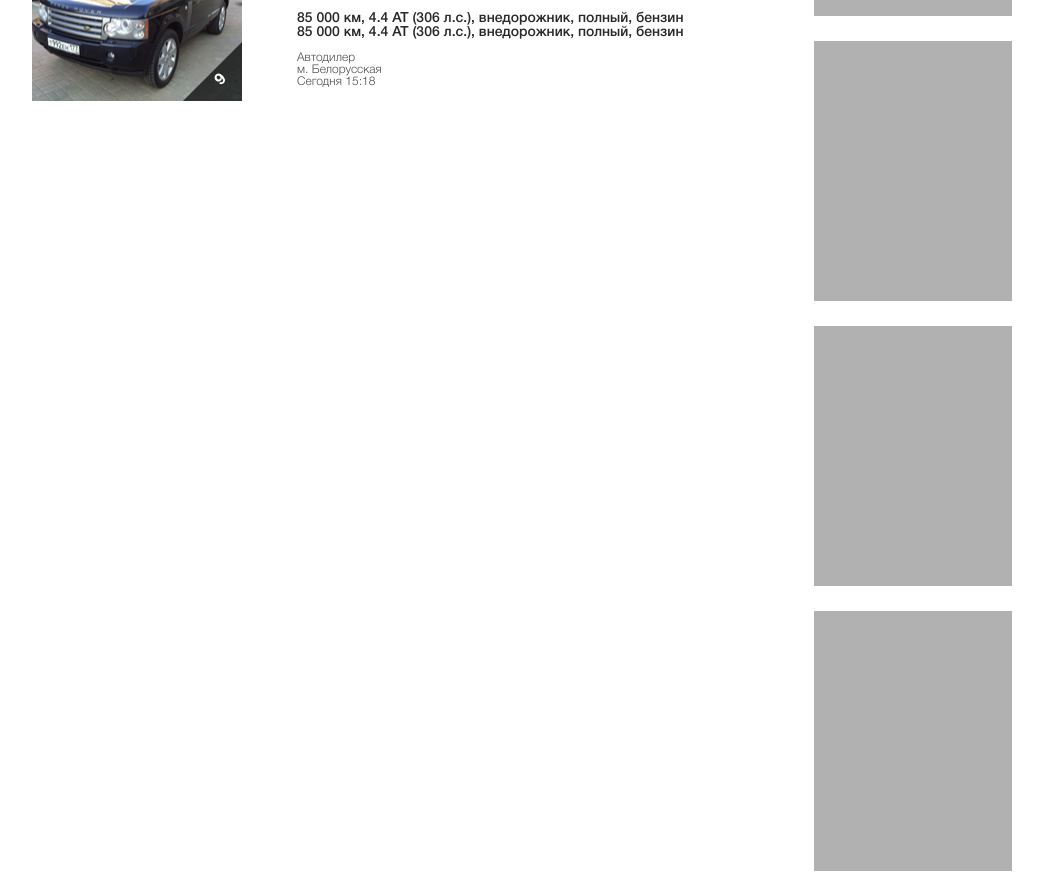
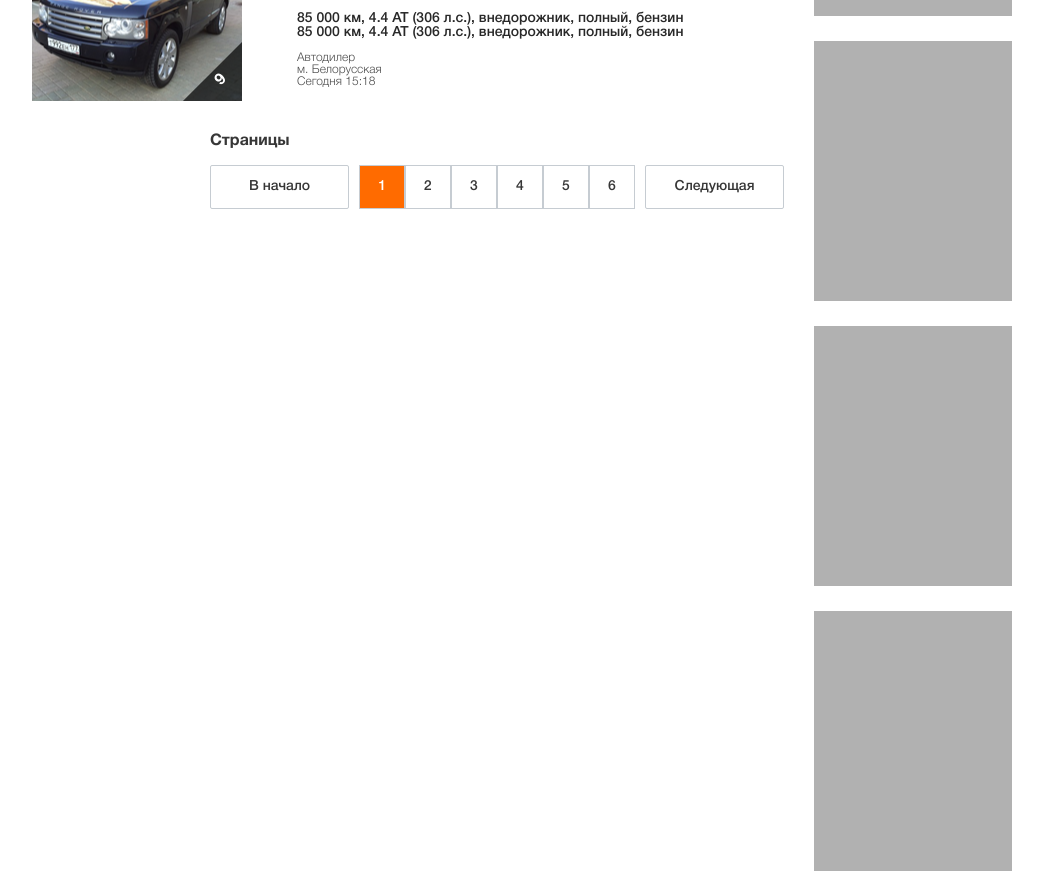
Before and after one commit to Kirbaba/carbax.ru, a plain HTML site: page fleamarket.html in a window 1280 px wide. Shown: the part 1877-2770 px from the top of the page, without its empty margins (123-1166 px from the left). Drawn offline with nearby package versions, Linux system fonts and the light colour scheme; some packages are replaced by stand-ins of ours; files that its build step writes are made by us from their sources.

Commit message:
Пагинация

```diff
--- a/fleamarket.html
+++ b/fleamarket.html
@@ -317,6 +317,21 @@
 						<small class="fleamarket__ads__item--desc--time">Сегодня 15:18</small>
 					</div>
 				</div>
+
+				<div class="pagination-box">
+
+						<ul>
+							<p>Страницы</p>
+							<li><a href="#" class="pagination-box--butt">В начало</a></li>
+							<li><a href="#" class="pagination-box--numbers pagination-box--numbers--active">1</a></li>
+							<li><a href="#" class="pagination-box--numbers">2</a></li>
+							<li><a href="#" class="pagination-box--numbers">3</a></li>
+							<li><a href="#" class="pagination-box--numbers">4</a></li>
+							<li><a href="#" class="pagination-box--numbers">5</a></li>
+							<li><a href="#" class="pagination-box--numbers">6</a></li>
+							<li><a href="#" class="pagination-box--butt">Следующая</a></li>
+						</ul>
+				</div>
 			</div>
 
 		<!-- ___________________Правый сайдбар_______________________ -->
--- a/sass/content/_fleamarket.scss
+++ b/sass/content/_fleamarket.scss
@@ -325,3 +325,60 @@
 		background-color: #FFF794;
 	}
 }
+
+.pagination-box {
+	display: block;
+	float: right;
+	position: relative;
+	color: #373737;
+	p {
+		font-size: 16px;
+		padding-left: 10px;
+		font-family: $b;
+	}
+	ul {
+		li {
+			display: block;
+			float: left;
+			margin: 0;
+			a {
+				display: inline-block;
+				border: 1px solid #C6CCD2;
+				font-family: $r;
+				height: 42px;
+				font-size: 14px;
+				color: #373737;
+				line-height: 42px;
+				&:hover {
+					-webkit-box-shadow: inset 0px 0px 15px 0px rgba(0, 0, 0, 0.2);
+					-moz-box-shadow:    inset 0px 0px 15px 0px rgba(0, 0, 0, 0.2);
+					box-shadow:         inset 0px 0px 15px 0px rgba(0, 0, 0, 0.2)
+				}
+			}
+			.pagination-box--butt {
+				width: 137px;
+				@include border-radius(2px);
+				@include background-clip(padding-box);
+				background-color: #fff;
+				text-align: center;
+				margin: 0 10px;
+				color: #373737;
+			}
+
+			.pagination-box--numbers {
+				width: 44px;
+				margin: 0;
+				text-align: center;
+				&--active {
+					background-color: $o;
+					color: #FFF;
+					&:hover {
+						-webkit-box-shadow: none;
+						-moz-box-shadow:    none;
+						box-shadow:         none;
+					}
+				}
+			}
+		}
+	}
+}
```
Also changed, not shown: sass/style.css, 1 other file.
